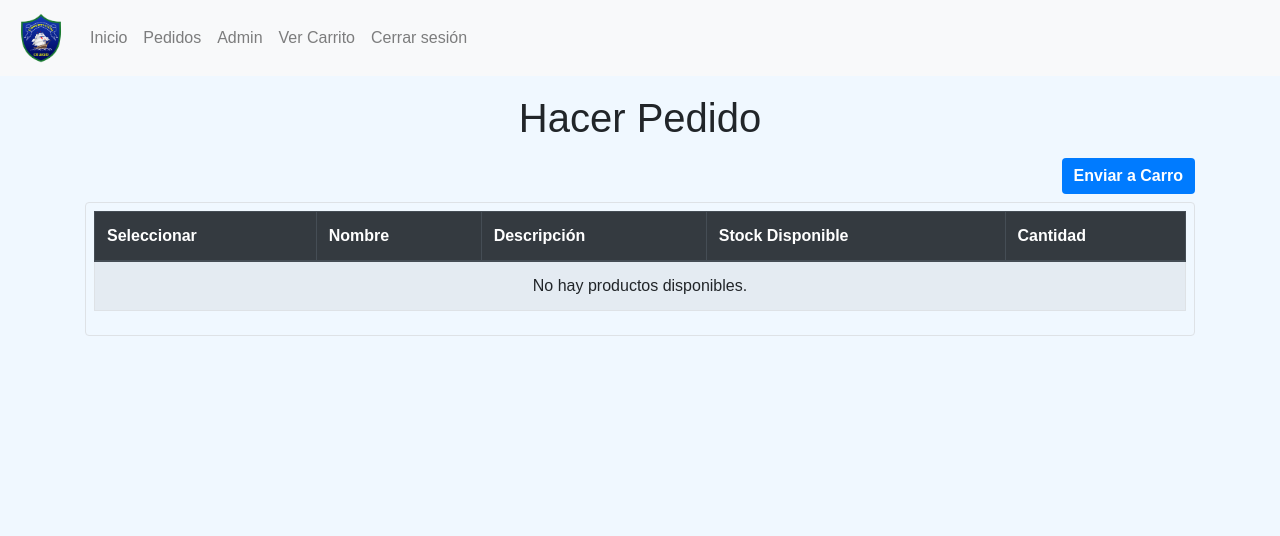
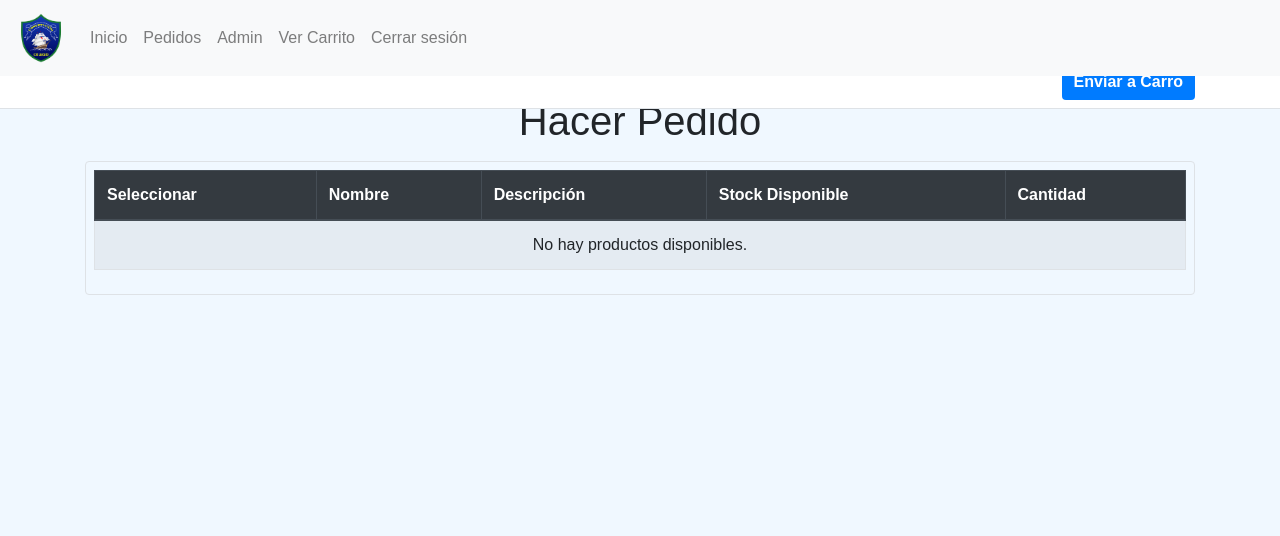
Before and after one commit to pato2546/web, a Django app: page /hacer_pedido/ in a window 1280 px wide. Shown: the top 536 px of the page. Run offline with Django 5.2, Linux system fonts and the light colour scheme; the visitor is signed in with stand-in values (Sample User, id 1); data that the repository does not hold is empty; some libraries are stand-ins or nearby versions.

Commit message:
actualizar el botón enviar al carro

```diff
--- a/ControlInventario/templates/controlinventario/hacer_pedido.html
+++ b/ControlInventario/templates/controlinventario/hacer_pedido.html
@@ -1,5 +1,3 @@
-<!-- templates/controlinventario/hacer_pedido.html -->
-
 {% load static %}
 
 <!DOCTYPE html>
@@ -10,6 +8,16 @@
   <title>Hacer Pedido</title>
   <link href="https://stackpath.bootstrapcdn.com/bootstrap/4.5.2/css/bootstrap.min.css" rel="stylesheet">
   <link href="{% static 'css/styles.css' %}" rel="stylesheet">
+  <style>
+    /* Barra sticky debajo del header para el botón Enviar a Carro */
+    .pedido-toolbar {
+      position: sticky;
+      top: 56px; /* altura aproximada del header/nav fijo; ajusta si tu header tiene otro tamaño */
+      z-index: 10;
+      background: #fff;
+      border-bottom: 1px solid #e5e5e5;
+    }
+  </style>
 </head>
 <body>
   <header>
@@ -31,20 +39,23 @@
           <li class="nav-item"><a class="nav-link" href="{% url 'carro' %}">Ver Carrito</a></li>
           <li class="nav-item"><a class="nav-link" href="{% url 'logout' %}">Cerrar sesión</a></li>
         </ul>
-
       </div>
     </nav>
   </header>
 
-  <main class="container mt-4" style="padding-top: 70px;">
+  <!-- Barra sticky con el botón "Enviar a Carro" -->
+  <div class="pedido-toolbar sticky-top bg-white pt-2 pb-2 border-bottom">
+    <div class="container d-flex justify-content-end">
+      <!-- Botón fuera del formulario pero asociado al formulario mediante atributo 'form' -->
+      <button type="submit" form="hacer-pedido-form" class="btn btn-primary">Enviar a Carro</button>
+    </div>
+  </div>
+
+  <main class="container mt-4" style="padding-top: 20px;">
     <h1 class="text-center mb-3">Hacer Pedido</h1>
 
     <form id="hacer-pedido-form" method="POST" action="{% url 'hacer_pedido' %}">
       {% csrf_token %}
-
-      <div class="d-flex justify-content-end mb-2">
-        <button type="submit" class="btn btn-primary">Enviar a Carro</button>
-      </div>
 
       <div class="tabla-scroll border rounded p-2">
         <table class="table table-striped table-bordered">
```
